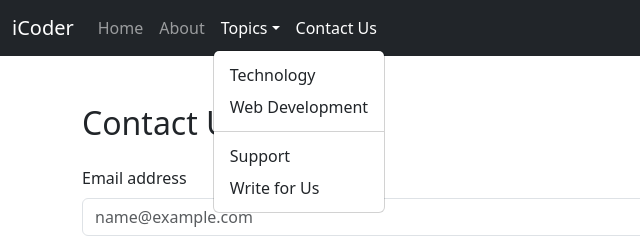
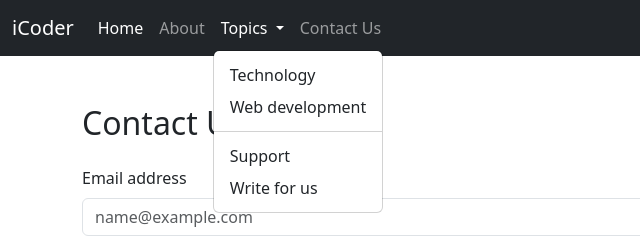
Before and after one commit to aryanswarnkar/icoderbootstrap, a plain HTML site: page contact.html in a window 1280 px wide. Both pictures are taken after a click on the button "Topics". Shown: the top 249 px of the page, 0-640 px from the left. Drawn offline with nearby package versions, Linux system fonts and the light colour scheme.

Commit message:
Update contact.html

```diff
--- a/contact.html
+++ b/contact.html
@@ -18,21 +18,31 @@
                 <span class="navbar-toggler-icon"></span>
             </button>
             <div class="collapse navbar-collapse" id="navbarNav">
-                <ul class="navbar-nav me-auto">
-                    <li class="nav-item"><a class="nav-link" href="/home.html">Home</a></li>
-                    <li class="nav-item"><a class="nav-link" href="/about.html">About</a></li>
+                <ul class="navbar-nav me-auto mb-2 mb-lg-0">
+                    <li class="nav-item">
+                        <a class="nav-link active" aria-current="page" href="https://aryanswarnkar.github.io/icoderbootstrap/home.html">Home</a>
+                    </li>
+                    <li class="nav-item">
+                        <a class="nav-link" href="https://aryanswarnkar.github.io/icoderbootstrap/about.html">About</a>
+
                     <li class="nav-item dropdown">
-                        <a class="nav-link dropdown-toggle" href="#" id="topicsDropdown" role="button"
-                            data-bs-toggle="dropdown">Topics</a>
+                        <a class="nav-link dropdown-toggle" href="#" role="button" data-bs-toggle="dropdown"
+                            aria-expanded="false">
+                            Topics
+                        </a>
                         <ul class="dropdown-menu">
                             <li><a class="dropdown-item" href="#">Technology</a></li>
-                            <li><a class="dropdown-item" href="#">Web Development</a></li>
-                            <li><hr class="dropdown-divider"></li>
+                            <li><a class="dropdown-item" href="#">Web development</a></li>
+                            <li>
+                                <hr class="dropdown-divider">
+                            </li>
                             <li><a class="dropdown-item" href="#">Support</a></li>
-                            <li><a class="dropdown-item" href="#">Write for Us</a></li>
+                            <li><a class="dropdown-item" href="#">Write for us</a></li>
                         </ul>
                     </li>
-                    <li class="nav-item"><a class="nav-link active" href="/contact.html">Contact Us</a></li>
+                    <li class="nav-item">
+                        <a class="nav-link" href="https://aryanswarnkar.github.io/icoderbootstrap/contact.html">Contact Us</a>
+                    </li>
                 </ul>
                 <form class="d-flex">
                     <input class="form-control me-2" type="search" placeholder="Search">
```
